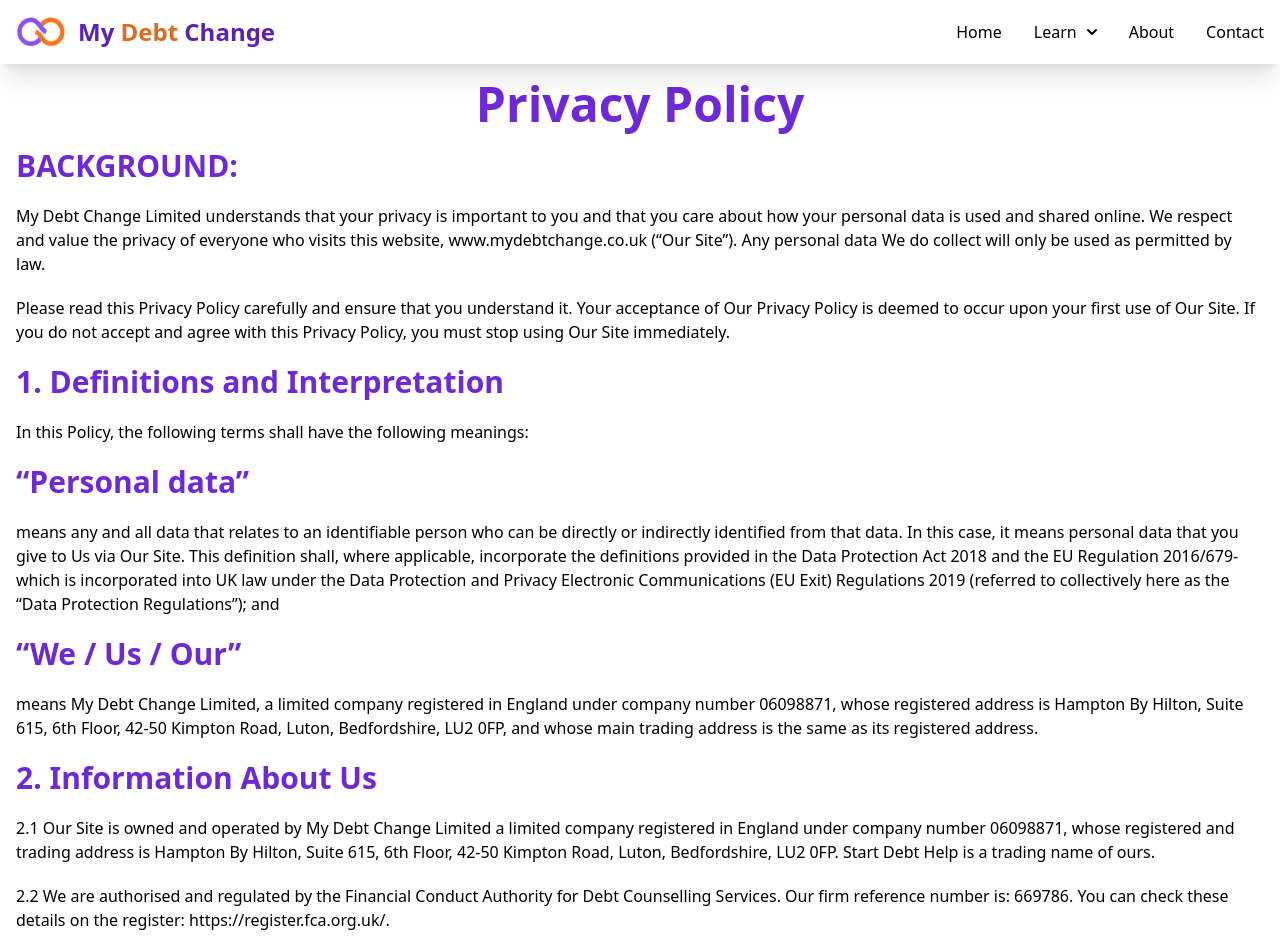
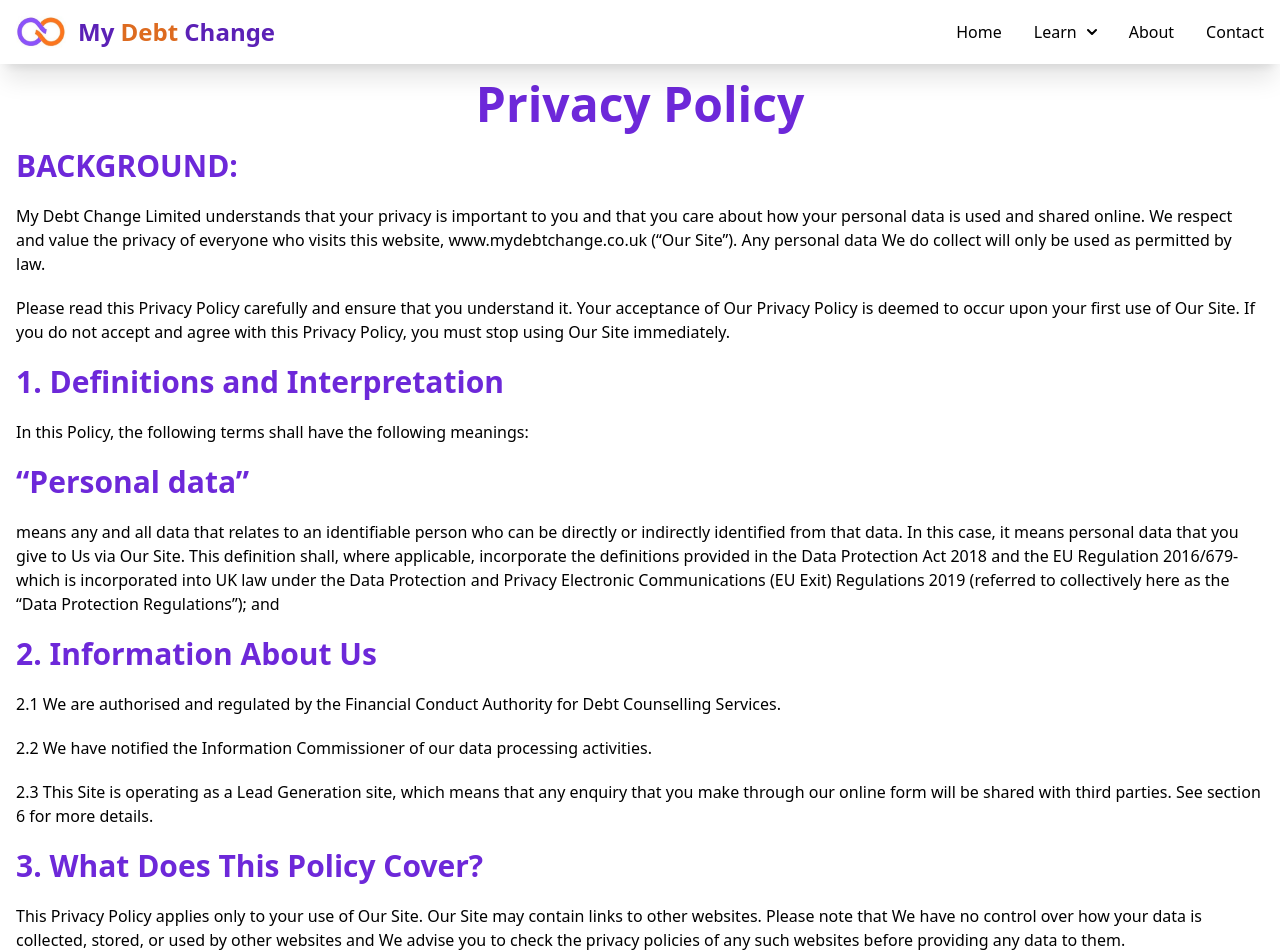
Before and after one commit to shivam-vishvakarma/my-debt-change-client, a Next.js app: page /privacy-policy in a window 1280 px wide. Shown: the top 952 px of the page. Built offline with nearby package versions, Linux system fonts and the light colour scheme.

Commit message:
fix: update privacy policy text for clarity and compliance

```diff
--- a/src/app/(allroutes)/privacy-policy/page.tsx
+++ b/src/app/(allroutes)/privacy-policy/page.tsx
@@ -46,37 +46,19 @@ export default function PrivacyPolicyPage() {
         Electronic Communications (EU Exit) Regulations 2019 (referred to
         collectively here as the “Data Protection Regulations”); and
       </p>
-      <h3 className="text-3xl font-semibold text-purple-700">
-        “We / Us / Our”
-      </h3>
-      <p>
-        means My Debt Change Limited, a limited company registered in England
-        under company number 06098871, whose registered address is Hampton By
-        Hilton, Suite 615, 6th Floor, 42-50 Kimpton Road, Luton, Bedfordshire,
-        LU2 0FP, and whose main trading address is the same as its registered
-        address.
-      </p>
       <h2 className="text-3xl font-semibold text-purple-700">
         2. Information About Us
       </h2>
       <p>
-        2.1 Our Site is owned and operated by My Debt Change Limited a limited
-        company registered in England under company number 06098871, whose
-        registered and trading address is Hampton By Hilton, Suite 615, 6th
-        Floor, 42-50 Kimpton Road, Luton, Bedfordshire, LU2 0FP. Start Debt Help
-        is a trading name of ours.
+        2.1 We are authorised and regulated by the Financial Conduct Authority
+        for Debt Counselling Services.
       </p>
       <p>
-        2.2 We are authorised and regulated by the Financial Conduct Authority
-        for Debt Counselling Services. Our firm reference number is: 669786. You
-        can check these details on the register: https://register.fca.org.uk/.
+        2.2 We have notified the Information Commissioner of our data processing
+        activities.
       </p>
       <p>
-        2.3 We have notified the Information Commissioner of our data processing
-        activities. Our registration number is: ZA189068
-      </p>
-      <p>
-        2.4 This Site is operating as a Lead Generation site, which means that
+        2.3 This Site is operating as a Lead Generation site, which means that
         any enquiry that you make through our online form will be shared with
         third parties. See section 6 for more details.
       </p>
```
